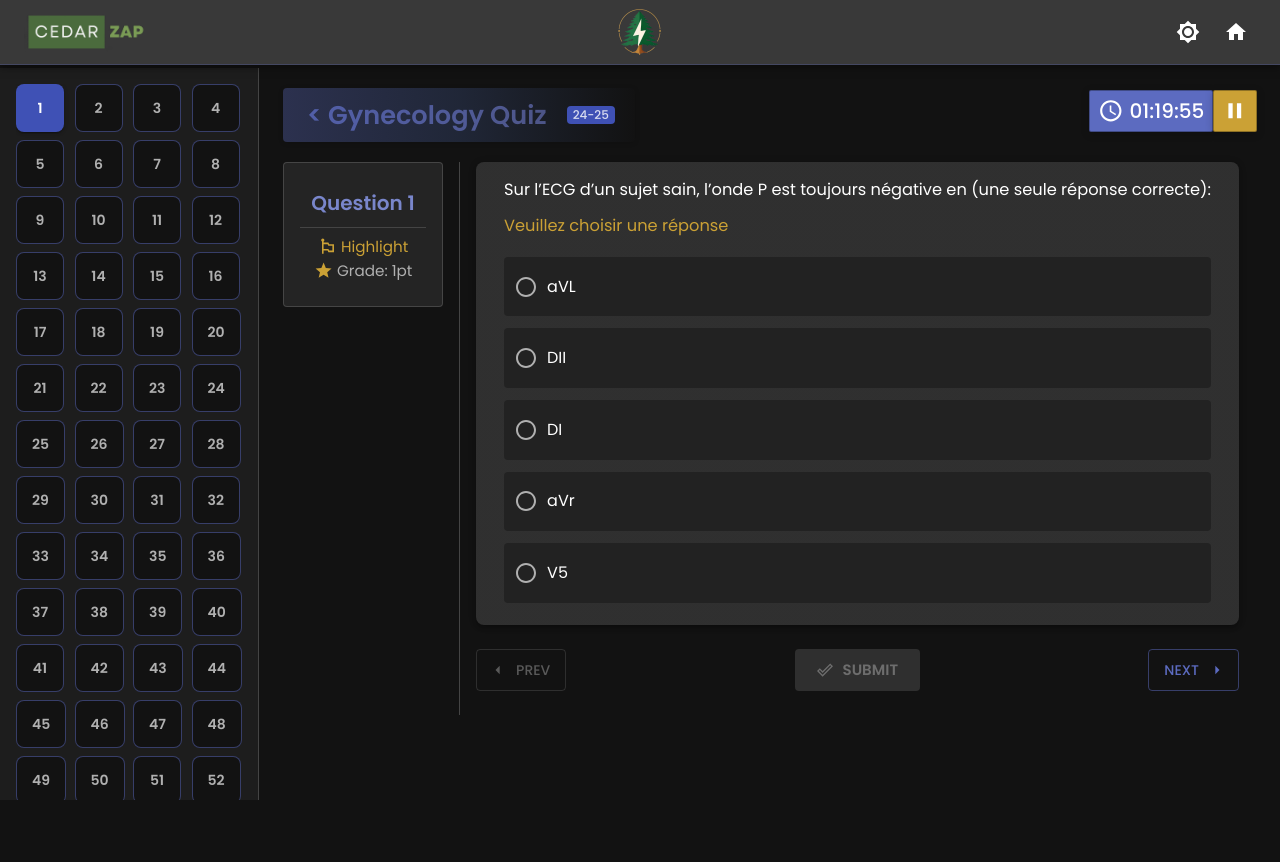
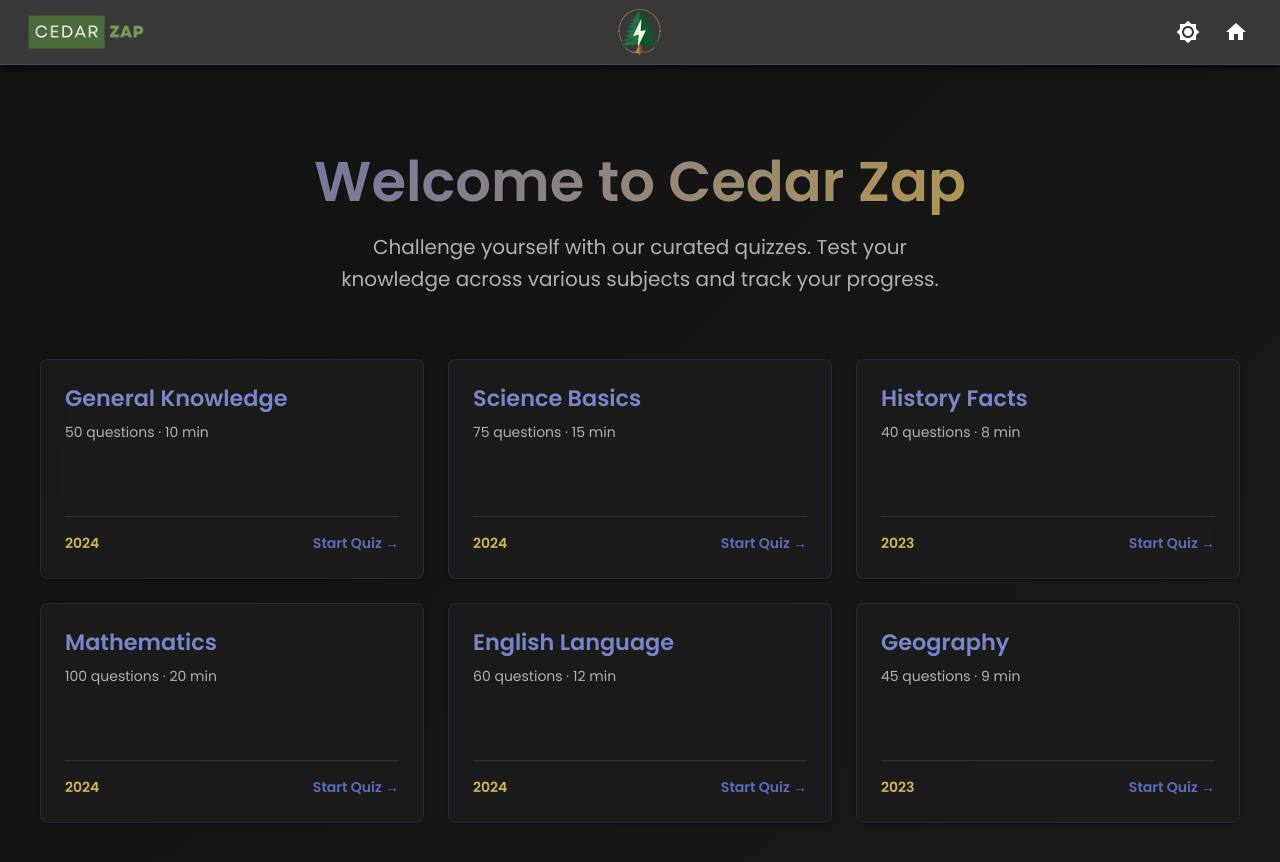
Before and after one commit to jmsazz00/cedar-zap, a React (Vite) app: page / in a window 1280 px wide. Shown: the top 862 px of the page. Before the commit the page ends 800 px from the top, so only its background shows below. Built offline with nearby package versions, Linux system fonts and the light colour scheme.

Commit message:
Updated package-lock.json

```diff
--- a/package.json
+++ b/package.json
@@ -18,6 +18,7 @@
     "@nivo/radial-bar": "^0.87.0",
     "react": "^18.3.1",
     "react-dom": "^18.3.1",
+    "react-router-dom": "^7.11.0",
     "zustand": "^5.0.1"
   },
   "devDependencies": {
--- a/src/components/Navbar.tsx
+++ b/src/components/Navbar.tsx
@@ -2,6 +2,7 @@ import HomeIcon from "@mui/icons-material/Home";
 import Brightness4Icon from "@mui/icons-material/Brightness4";
 import Brightness7Icon from "@mui/icons-material/Brightness7";
 import { AppBar, Box, IconButton, Toolbar } from "@mui/material";
+import { useNavigate } from "react-router-dom";
 import main_logo from "../assets/main-logo.png";
 import cedar_logo from "../assets/cedar-logo.png";
 import { useCheckMobileScreen } from "../hooks/useCheckMobileScreen";
@@ -11,6 +12,7 @@ const Navbar = () => {
   const { isMobile } = useCheckMobileScreen();
   const mode = useThemeStore((state) => state.mode);
   const toggleTheme = useThemeStore((state) => state.toggleTheme);
+  const navigate = useNavigate();
 
   return (
     <AppBar
@@ -59,7 +61,11 @@ const Navbar = () => {
           >
             {mode === "dark" ? <Brightness7Icon /> : <Brightness4Icon />}
           </IconButton>
-          <IconButton color="default" aria-label="menu">
+          <IconButton
+            color="default"
+            aria-label="home"
+            onClick={() => navigate("/")}
+          >
             <HomeIcon />
           </IconButton>
         </Box>
--- a/src/main.tsx
+++ b/src/main.tsx
@@ -1,8 +1,10 @@
-import { CssBaseline, ThemeProvider } from "@mui/material";
+import { CssBaseline, ThemeProvider, Box } from "@mui/material";
 import { StrictMode } from "react";
 import { createRoot } from "react-dom/client";
+import { BrowserRouter, Routes, Route } from "react-router-dom";
 import GlobalStyles from "./GlobalStyles";
 import Navbar from "./components/Navbar";
+import HomePage from "./pages/HomePage";
 import QuizPage from "./pages/QuizPage";
 import { createAppTheme } from "./theme";
 import { useThemeStore } from "./store/ThemeStore";
@@ -15,14 +17,34 @@ const App = () => {
     <ThemeProvider theme={theme}>
       <CssBaseline />
       <GlobalStyles />
-      <Navbar />
-      <QuizPage />
+      <Box
+        sx={{
+          display: "flex",
+          flexDirection: "column",
+          minHeight: "100vh",
+        }}
+      >
+        <Navbar />
+        <Box
+          sx={{
+            flex: 1,
+            pt: { xs: "50px", md: "68px" },
+          }}
+        >
+          <Routes>
+            <Route path="/" element={<HomePage />} />
+            <Route path="/quiz" element={<QuizPage />} />
+          </Routes>
+        </Box>
+      </Box>
     </ThemeProvider>
   );
 };
 
 createRoot(document.getElementById("root")!).render(
   <StrictMode>
-    <App />
+    <BrowserRouter>
+      <App />
+    </BrowserRouter>
   </StrictMode>
 );
--- /dev/null
+++ b/src/pages/HomePage.tsx
@@ -0,0 +1,244 @@
+import { Box, Typography, useTheme, Card } from "@mui/material";
+import { useNavigate } from "react-router-dom";
+
+interface Quiz {
+  id: string;
+  name: string;
+  year: number;
+  duration: number;
+  questions: number;
+}
+
+const HomePage = () => {
+  const navigate = useNavigate();
+  const theme = useTheme();
+
+  const quizzes: Quiz[] = [
+    {
+      id: "1",
+      name: "General Knowledge",
+      year: 2024,
+      duration: 600,
+      questions: 50,
+    },
+    {
+      id: "2",
+      name: "Science Basics",
+      year: 2024,
+      duration: 900,
+      questions: 75,
+    },
+    {
+      id: "3",
+      name: "History Facts",
+      year: 2023,
+      duration: 480,
+      questions: 40,
+    },
+    {
+      id: "4",
+      name: "Mathematics",
+      year: 2024,
+      duration: 1200,
+      questions: 100,
+    },
+    {
+      id: "5",
+      name: "English Language",
+      year: 2024,
+      duration: 720,
+      questions: 60,
+    },
+    {
+      id: "6",
+      name: "Geography",
+      year: 2023,
+      duration: 540,
+      questions: 45,
+    },
+  ];
+
+  const handleQuizClick = (quiz: Quiz) => {
+    navigate(
+      `/quiz?name=${encodeURIComponent(quiz.name)}&duration=${quiz.duration}&year=${quiz.year}`
+    );
+  };
+
+  const formatDuration = (seconds: number) => {
+    const minutes = Math.floor(seconds / 60);
+    return `${minutes} min`;
+  };
+
+  return (
+    <Box
+      sx={{
+        minHeight: "100vh",
+        background:
+          theme.palette.mode === "dark"
+            ? "linear-gradient(135deg, #121212 0%, #1a1a1a 100%)"
+            : "linear-gradient(135deg, #fafafa 0%, #f5f5f5 100%)",
+        pt: { xs: 8, md: 10 },
+        pb: 6,
+        px: { xs: 2, sm: 3, md: 4 },
+      }}
+    >
+      <Box sx={{ maxWidth: "1200px", mx: "auto" }}>
+        <Box sx={{ textAlign: "center", mb: 8 }}>
+          <Typography
+            variant="h2"
+            sx={{
+              fontWeight: 800,
+              fontSize: { xs: "2rem", sm: "2.5rem", md: "3.5rem" },
+              background:
+                theme.palette.mode === "dark"
+                  ? "linear-gradient(135deg, #5C6BC0 0%, #CBA135 100%)"
+                  : "linear-gradient(135deg, #3949ab 0%, #a67b2a 100%)",
+              backgroundClip: "text",
+              WebkitBackgroundClip: "text",
+              WebkitTextFillColor: "transparent",
+              mb: 2,
+            }}
+          >
+            Welcome to Cedar Zap
+          </Typography>
+          <Typography
+            variant="h5"
+            sx={{
+              color:
+                theme.palette.mode === "dark"
+                  ? "text.secondary"
+                  : "rgba(0, 0, 0, 0.7)",
+              fontWeight: 400,
+              fontSize: { xs: "1rem", md: "1.25rem" },
+              maxWidth: "600px",
+              mx: "auto",
+              lineHeight: 1.6,
+            }}
+          >
+            Challenge yourself with our curated quizzes. Test your knowledge
+            across various subjects and track your progress.
+          </Typography>
+        </Box>
+
+        <Box
+          sx={{
+            display: "grid",
+            gridTemplateColumns: {
+              xs: "1fr",
+              sm: "repeat(2, 1fr)",
+              md: "repeat(3, 1fr)",
+            },
+            gap: 3,
+            perspective: "1000px",
+          }}
+        >
+          {quizzes.map((quiz) => (
+            <Card
+              key={quiz.id}
+              onClick={() => handleQuizClick(quiz)}
+              sx={{
+                p: 3,
+                cursor: "pointer",
+                background:
+                  theme.palette.mode === "dark"
+                    ? "rgba(29, 29, 29, 0.8)"
+                    : "rgba(255, 255, 255, 0.9)",
+                backdropFilter: "blur(10px)",
+                border: "1px solid",
+                borderColor:
+                  theme.palette.mode === "dark"
+                    ? "rgba(92, 107, 192, 0.2)"
+                    : "rgba(92, 107, 192, 0.15)",
+                borderRadius: 2,
+                transition: "all 0.3s cubic-bezier(0.34, 1.56, 0.64, 1)",
+                transform: "translateY(0px) rotateX(0deg)",
+                "&:hover": {
+                  transform: "translateY(-12px) rotateX(5deg)",
+                  borderColor:
+                    theme.palette.mode === "dark"
+                      ? "rgba(92, 107, 192, 0.6)"
+                      : "rgba(92, 107, 192, 0.4)",
+                  boxShadow:
+                    theme.palette.mode === "dark"
+                      ? "0 20px 40px rgba(92, 107, 192, 0.15)"
+                      : "0 20px 40px rgba(92, 107, 192, 0.1)",
+                },
+                display: "flex",
+                flexDirection: "column",
+                justifyContent: "space-between",
+                minHeight: "220px",
+              }}
+            >
+              <Box>
+                <Typography
+                  variant="h5"
+                  sx={{
+                    fontWeight: 700,
+                    color:
+                      theme.palette.mode === "dark"
+                        ? "primary.light"
+                        : "primary.main",
+                    mb: 1,
+                    fontSize: { xs: "1.2rem", md: "1.4rem" },
+                  }}
+                >
+                  {quiz.name}
+                </Typography>
+                <Typography
+                  variant="body2"
+                  sx={{
+                    color:
+                      theme.palette.mode === "dark"
+                        ? "text.secondary"
+                        : "text.secondary",
+                    mb: 2,
+                  }}
+                >
+                  {quiz.questions} questions · {formatDuration(quiz.duration)}
+                </Typography>
+              </Box>
+
+              <Box
+                sx={{
+                  display: "flex",
+                  justifyContent: "space-between",
+                  alignItems: "center",
+                  pt: 2,
+                  borderTop: "1px solid",
+                  borderColor:
+                    theme.palette.mode === "dark"
+                      ? "rgba(255, 255, 255, 0.1)"
+                      : "rgba(0, 0, 0, 0.05)",
+                }}
+              >
+                <Typography
+                  sx={{
+                    fontSize: "0.875rem",
+                    color:
+                      theme.palette.mode === "dark"
+                        ? "secondary.light"
+                        : "secondary.dark",
+                    fontWeight: 600,
+                  }}
+                >
+                  {quiz.year}
+                </Typography>
+                <Typography
+                  sx={{
+                    fontSize: "0.875rem",
+                    color: "primary.main",
+                    fontWeight: 600,
+                  }}
+                >
+                  Start Quiz →
+                </Typography>
+              </Box>
+            </Card>
+          ))}
+        </Box>
+      </Box>
+    </Box>
+  );
+};
+
+export default HomePage;
--- a/src/pages/QuizPage.tsx
+++ b/src/pages/QuizPage.tsx
@@ -1,8 +1,29 @@
+import { useSearchParams, useNavigate } from "react-router-dom";
+import { useEffect } from "react";
 import QuizLayout from "../components/QuizLayout";
 
 const QuizPage = () => {
+  const [searchParams] = useSearchParams();
+  const navigate = useNavigate();
+
+  const duration = parseInt(searchParams.get("duration") || "4800");
+  const name = searchParams.get("name") || "Quiz";
+  const year = searchParams.get("year") || new Date().getFullYear().toString();
+
+  useEffect(() => {
+    if (!searchParams.get("duration") && !searchParams.get("name")) {
+      navigate("/");
+    }
+  }, [searchParams, navigate]);
+
   return (
-    <QuizLayout quiz={{ duration: 4800, name: "Gynecology", year: "24-25" }} />
+    <QuizLayout
+      quiz={{
+        duration,
+        name,
+        year: year.toString(),
+      }}
+    />
   );
 };
 
```
Also changed, not shown: 1 other file (tests, documents, lock files or other folders).
